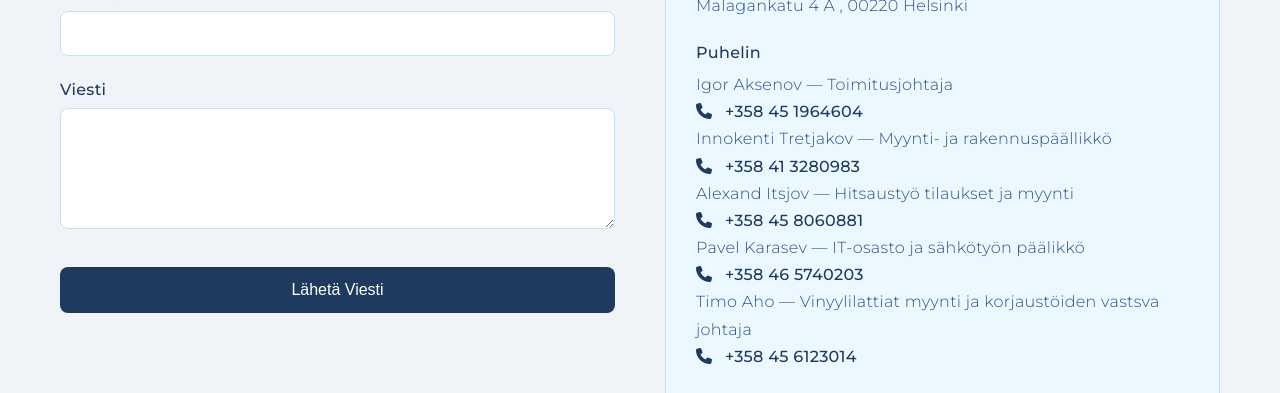
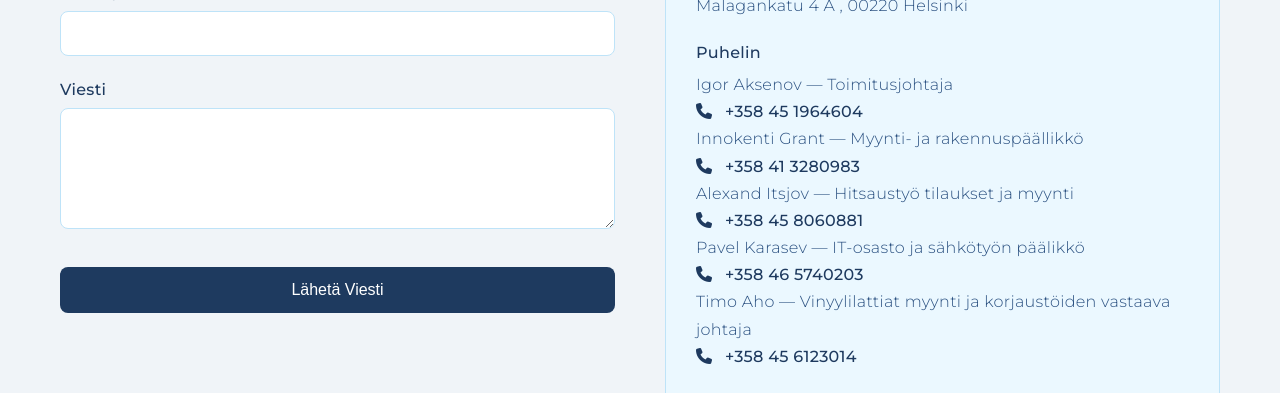
Before and after one commit to Paave1/VaraTek-1, a Next.js app: page / in a window 1280 px wide. Shown: the part 4300-4693 px from the top of the page. Built offline with nearby package versions, Linux system fonts and the light colour scheme.

Commit message:
Fix: Innokenti surname to Grant; correct Timo title 'vastaava'

```diff
--- a/app/page.tsx
+++ b/app/page.tsx
@@ -291,13 +291,13 @@ export default function Page() {
                   <h4 className="fi hidden">Puhelin</h4>
                   <p>Igor Aksenov — Toimitusjohtaja</p>
                   <p><a href="tel:+358451964604" className="contact-link phone"><i className="fas fa-phone" /> +358 45 1964604</a></p>
-                  <p>Innokenti Tretjakov — Myynti- ja rakennuspäällikkö</p>
+                  <p>Innokenti Grant — Myynti- ja rakennuspäällikkö</p>
                   <p><a href="tel:+358413280983" className="contact-link phone"><i className="fas fa-phone" /> +358 41 3280983</a></p>
                   <p>Alexand Itsjov — Hitsaustyö tilaukset ja myynti</p>
                   <p><a href="tel:+358458060881" className="contact-link phone"><i className="fas fa-phone" /> +358 45 8060881</a></p>
                   <p>Pavel Karasev — IT-osasto ja sähkötyön päälikkö</p>
                   <p><a href="tel:+358465740203" className="contact-link phone"><i className="fas fa-phone" /> +358 46 5740203</a></p>
-                  <p>Timo Aho — Vinyylilattiat myynti ja korjaustöiden vastsva johtaja</p>
+                  <p>Timo Aho — Vinyylilattiat myynti ja korjaustöiden vastaava johtaja</p>
                   <p><a href="tel:+358456123014" className="contact-link phone"><i className="fas fa-phone" /> +358 45 6123014</a></p>
                 </div>
                 <div className="info-item">
```
